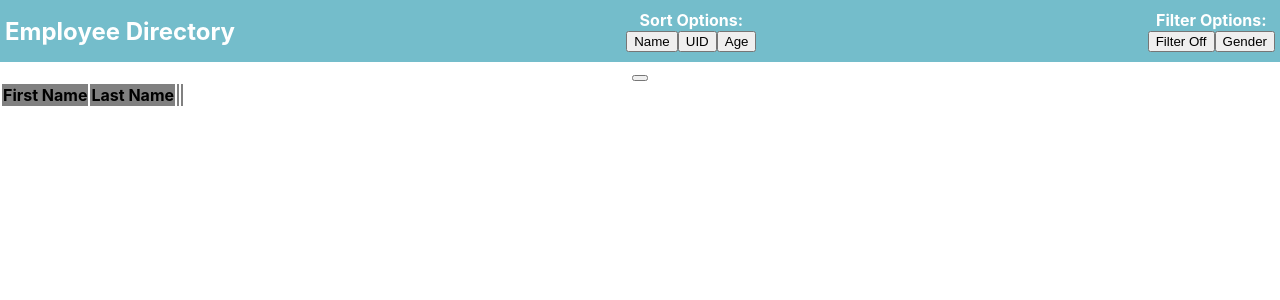
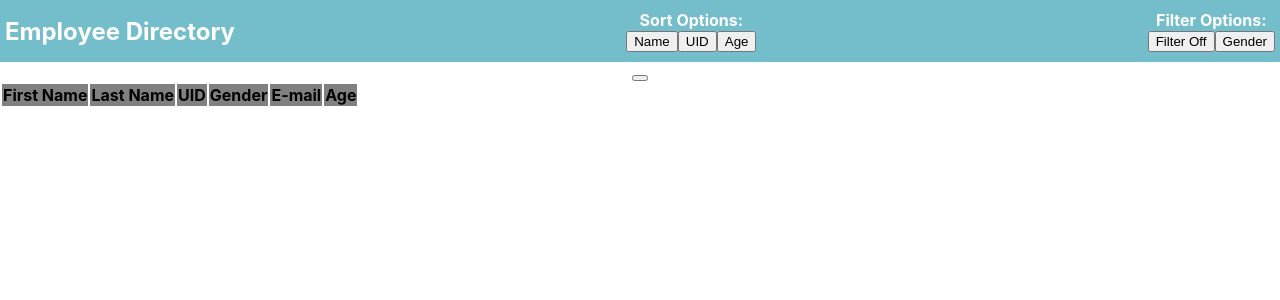
Before and after one commit to nargizaboronchieva/Employee_Directory, a React (Create React App) app: page / in a window 1280 px wide. Shown: the top 300 px of the page. Built offline with nearby package versions, Linux system fonts and the light colour scheme.

Commit message:
Basic header of table is complete

```diff
--- a/src/components/Table.js
+++ b/src/components/Table.js
@@ -8,8 +8,10 @@ function Table(){
                 <tr>
                     <td>First Name</td>
                     <td>Last Name</td>
-                    <td></td>
-                    <td></td>
+                    <td>UID</td>
+                    <td>Gender</td>
+                    <td>E-mail</td>
+                    <td>Age</td>
                 </tr>
             </thead>
         </table>
```
